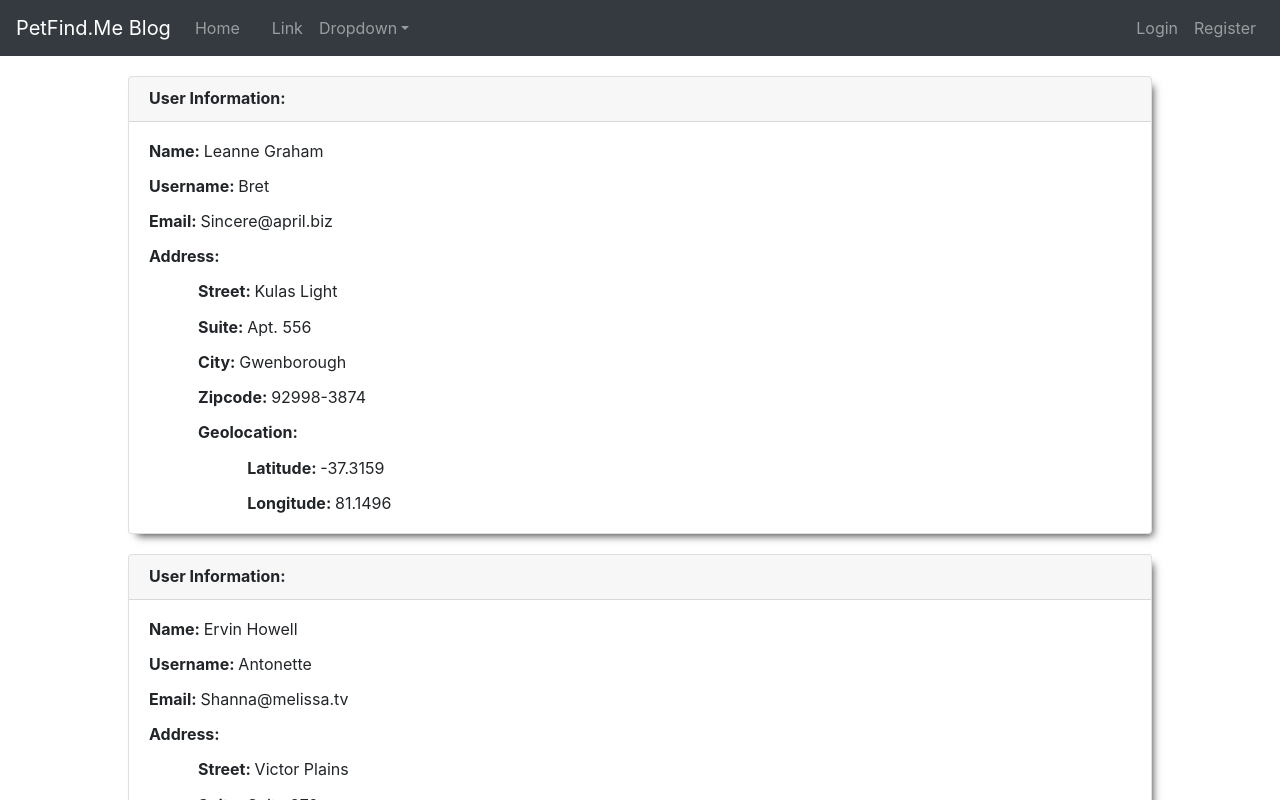
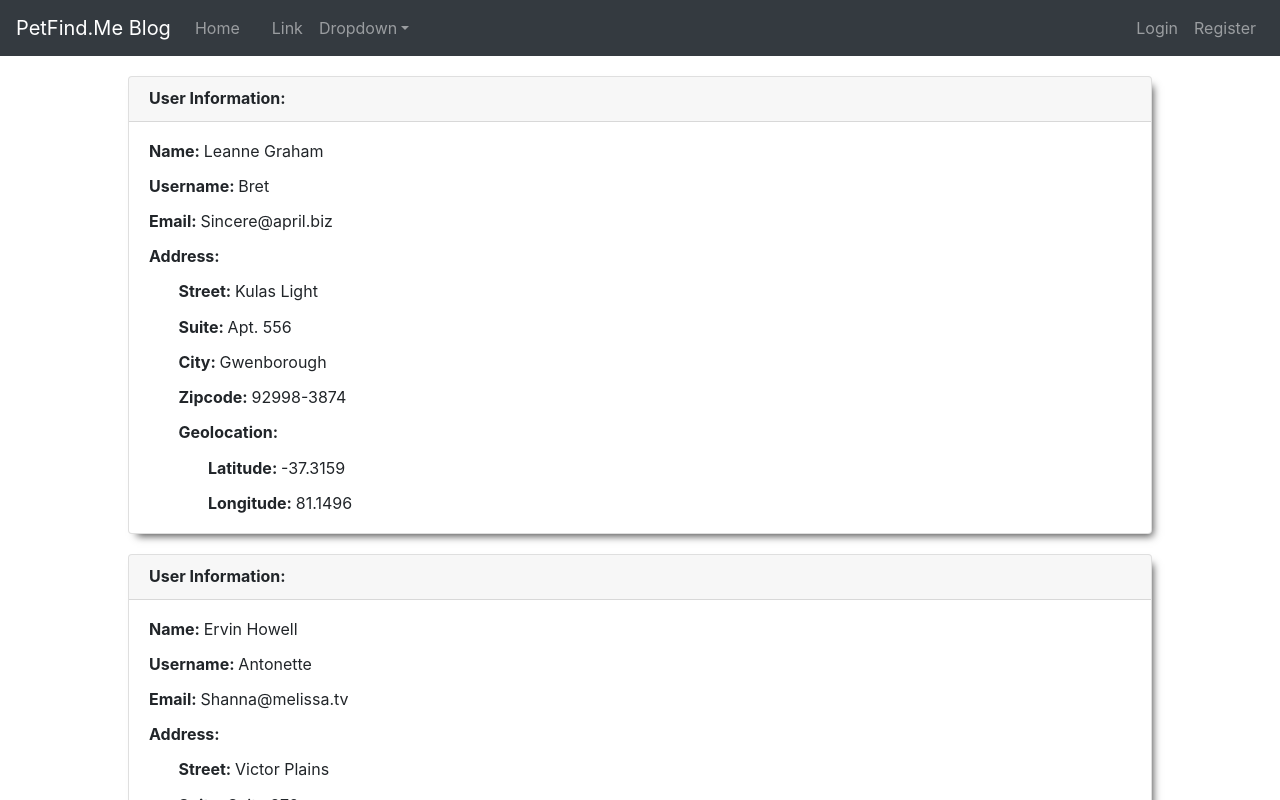
Before and after one commit to Niicksan/blog-petfind.me, a React (Create React App) app: page / in a window 1280 px wide. Shown: the top 800 px of the page. Built offline with nearby package versions, Linux system fonts and the light colour scheme.

Commit message:
Updating Display all users page

```diff
--- a/src/Pages/DisplayAllUsers.js
+++ b/src/Pages/DisplayAllUsers.js
@@ -9,7 +9,6 @@ export default class DisplayAllUsers extends React.Component {
 			<>
 				<div class="main-users" >
 					{users.map((userData) => {
-						console.log(userData);
 						return (
 							<Card className="card" key={userData.id}>
                                 <Card.Header><span className="bold">User Information: </span></Card.Header>
--- a/src/index.css
+++ b/src/index.css
@@ -30,9 +30,9 @@ code {
 }
 
 .address {
-  padding-left: 5%;
+  padding-left: 3%;
 }
 
 .geo {
-  padding-left: 10%;
+  padding-left: 6%;
 }
```
Also changed, not shown: 1 other file (tests, documents, lock files or other folders).
